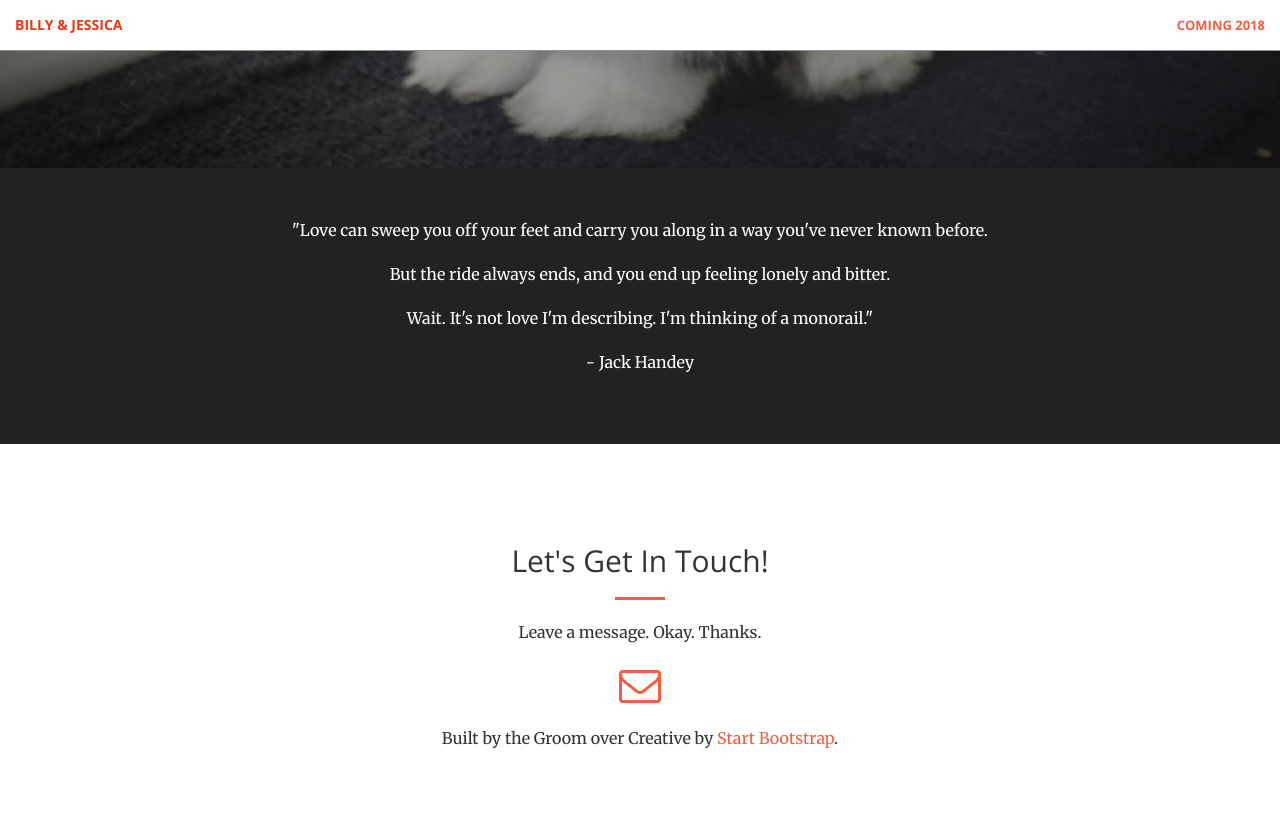
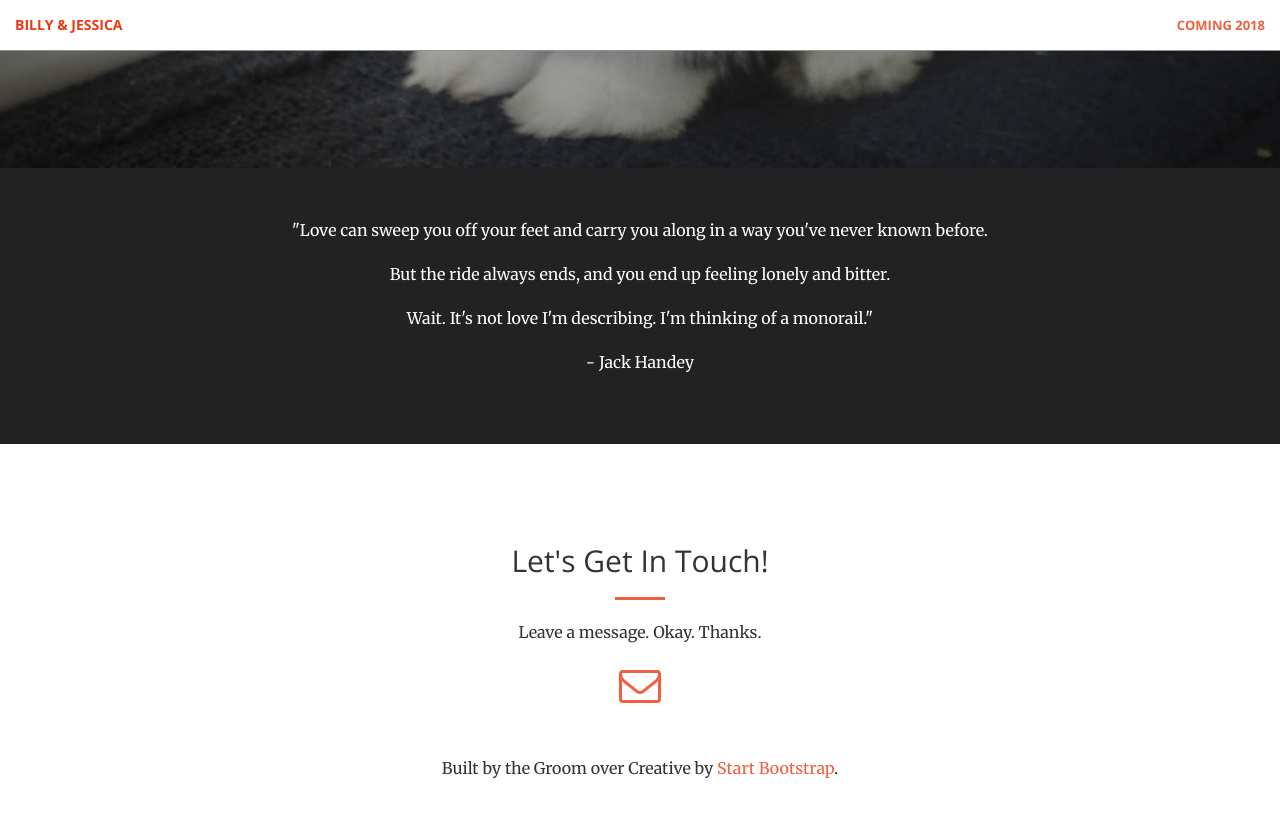
Before and after one commit to notbleh/wed-website, a Jekyll site: the page built from index.html, in a window 1280 px wide and 900 px high, scrolled down 732 px. Shown: the top 817 px of the window. Built offline with Jekyll 4.4.1, drawn with Linux system fonts in a browser that asks for light colours.

Commit message:
Update _base.scss

```diff
--- a/_sass/_base.scss
+++ b/_sass/_base.scss
@@ -348,3 +348,10 @@
 body {
     -webkit-tap-highlight-color: $theme-dark;
 }
+
+// Billy's Customs
+div.tagline {
+    color: bfbfbf;
+    size: 10;
+    padding-top: 30px;
+}
```
